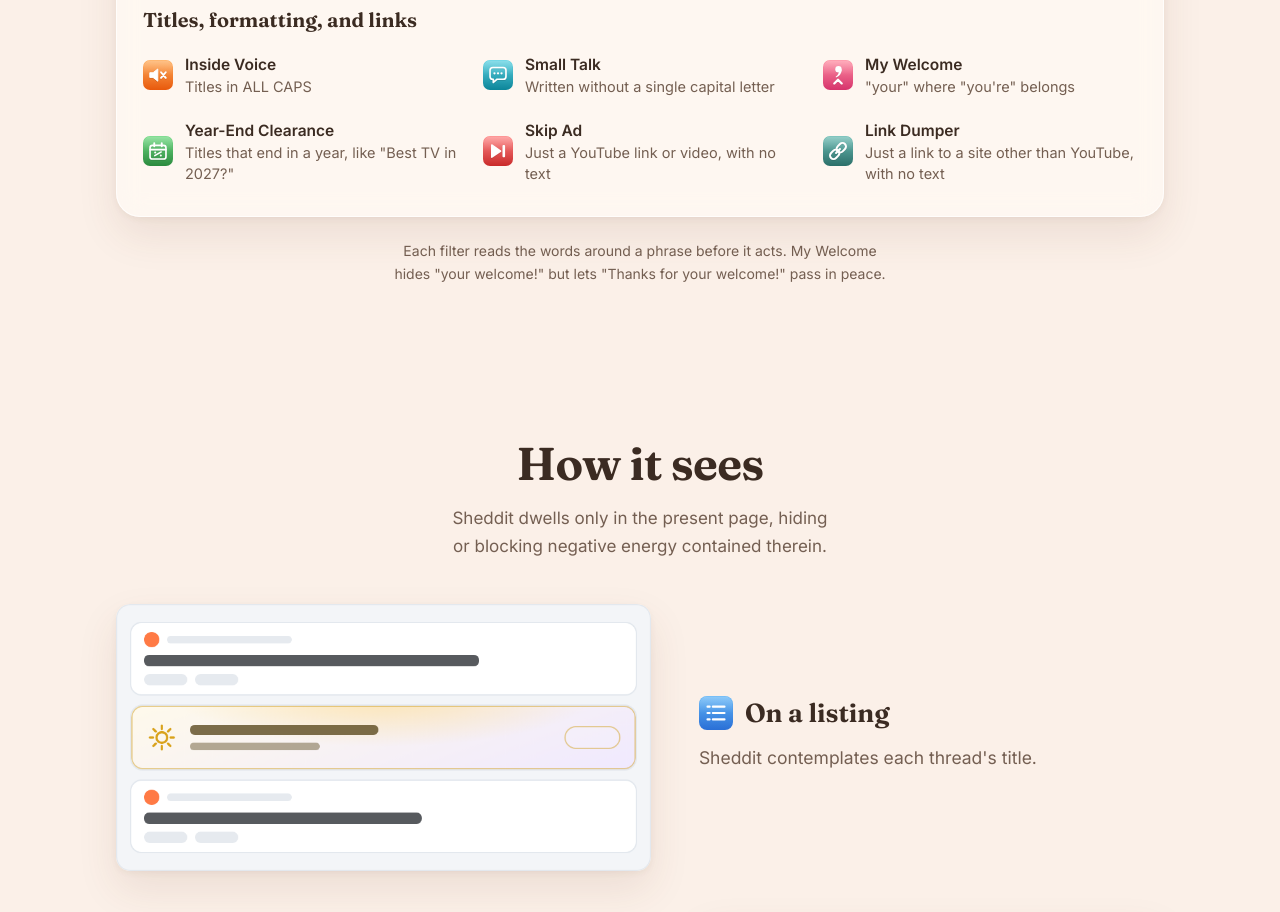
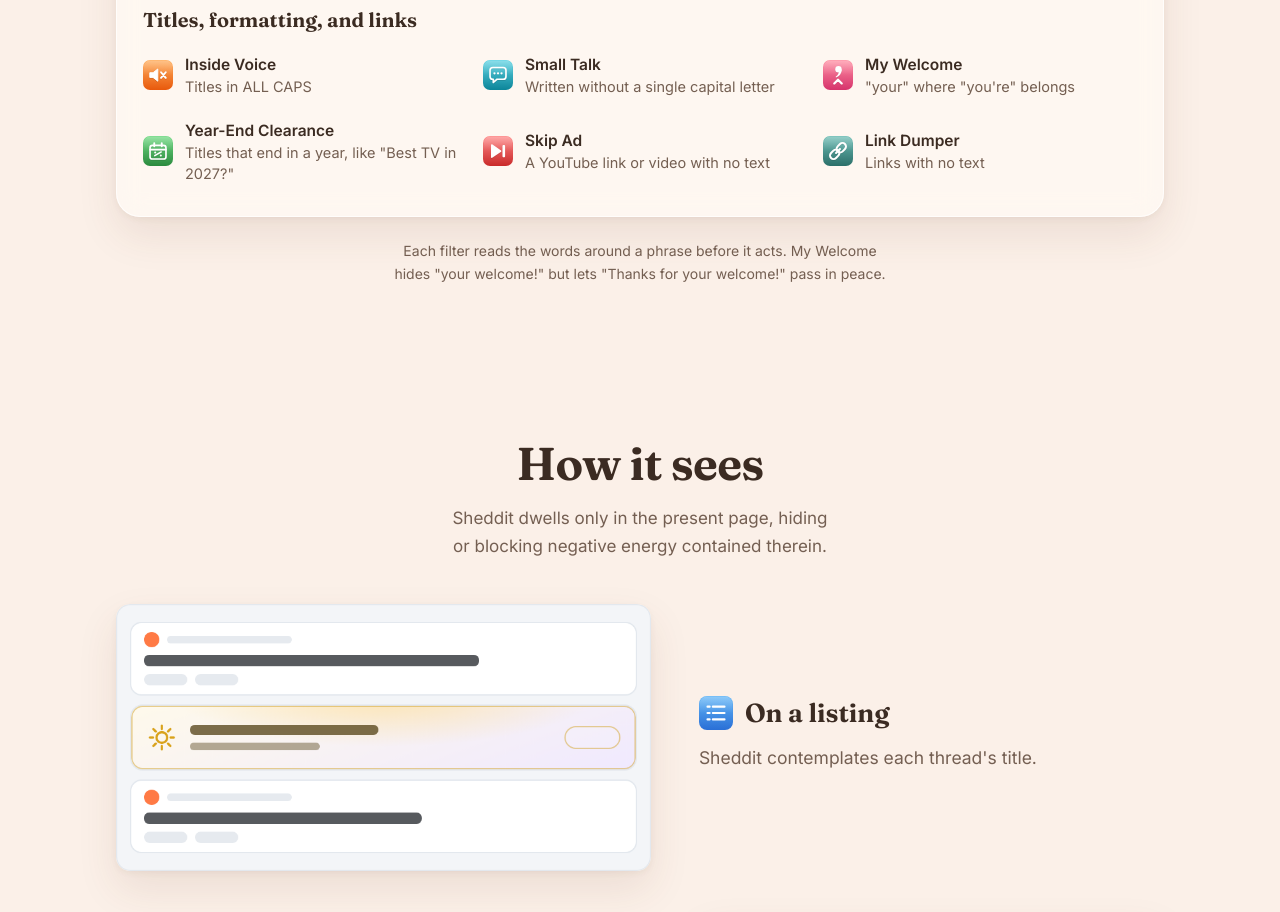
Before and after one commit to Bretteroo/Sheddit, a plain HTML site: page index.html in a window 1280 px wide. Shown: the part 2320-3232 px from the top of the page. Drawn offline with Linux system fonts and the light colour scheme.

Commit message:
Match the README's shorter Skip Ad and Link Dumper descriptions
Co-Authored-By: Claude Opus 5.5 <noreply@anthropic.com>

```diff
--- a/index.html
+++ b/index.html
@@ -108,8 +108,8 @@
       <li><img src="images/filters/small-talk.svg" alt="" width="30" height="30"><div><b>Small Talk</b><span>Written without a single capital letter</span></div></li>
       <li><img src="images/filters/my-welcome.svg" alt="" width="30" height="30"><div><b>My Welcome</b><span>"your" where "you're" belongs</span></div></li>
       <li><img src="images/filters/year-end-clearance.svg" alt="" width="30" height="30"><div><b>Year-End Clearance</b><span>Titles that end in a year, like "Best TV in 2027?"</span></div></li>
-      <li><img src="images/filters/skip-ad.svg" alt="" width="30" height="30"><div><b>Skip Ad</b><span>Just a YouTube link or video, with no text</span></div></li>
-      <li><img src="images/filters/link-dumper.svg" alt="" width="30" height="30"><div><b>Link Dumper</b><span>Just a link to a site other than YouTube, with no text</span></div></li>
+      <li><img src="images/filters/skip-ad.svg" alt="" width="30" height="30"><div><b>Skip Ad</b><span>A YouTube link or video with no text</span></div></li>
+      <li><img src="images/filters/link-dumper.svg" alt="" width="30" height="30"><div><b>Link Dumper</b><span>Links with no text</span></div></li>
     </ul>
   </div>
   </div>
```
